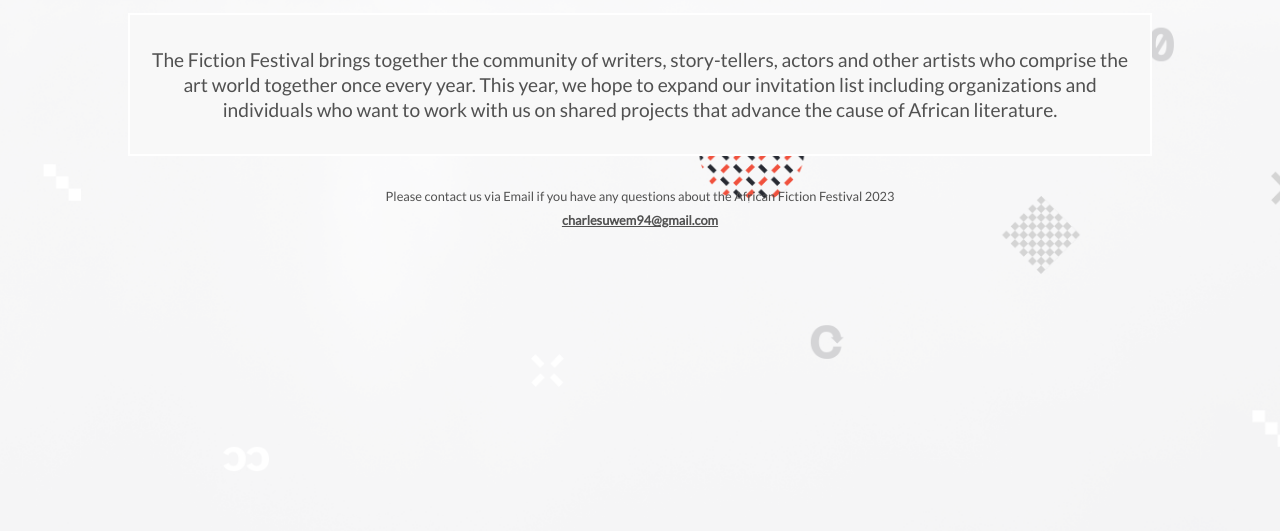
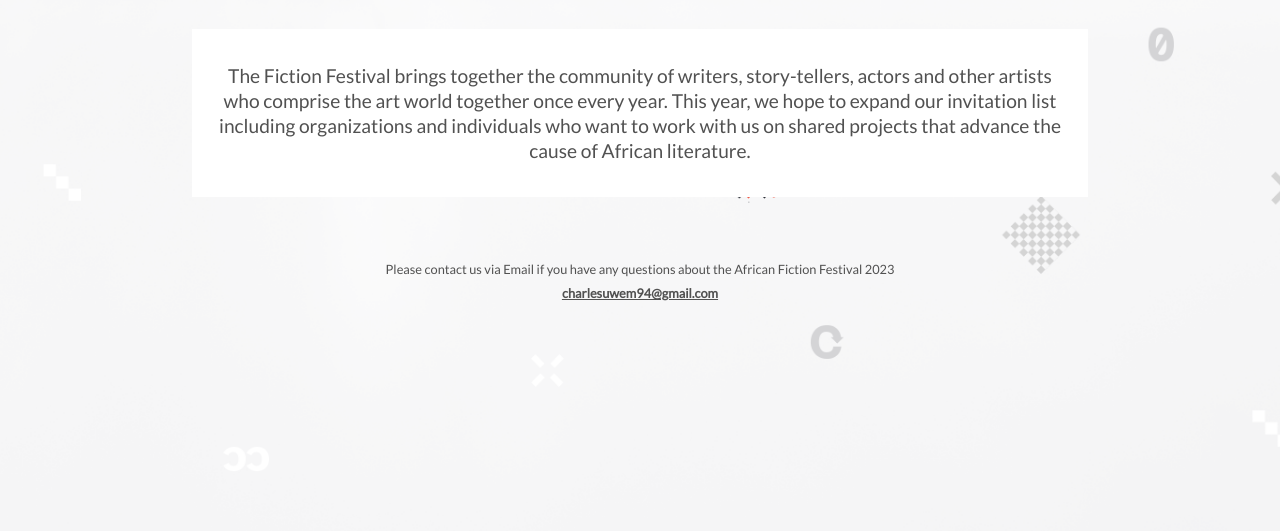
Before and after one commit to forLoop94/Conference_Page, a website with bundled scripts: page index2.html in a window 1280 px wide. Shown: the part 269-800 px from the top of the page. Built offline with nearby package versions, Linux system fonts and the light colour scheme.

Commit message:
Fix alignment errors in Headline section of home page

```diff
--- a/styles.css
+++ b/styles.css
@@ -55,7 +55,7 @@ header {
 }
 
 .headline-section {
-  padding: 7rem 1rem;
+  padding: 9rem 1rem;
 }
 
 .headline-section-about {
@@ -83,6 +83,7 @@ h1 {
 
 .main-paragraph {
   line-height: 25px;
+  margin: 2rem 0rem;
   padding: 1rem;
   background-color: #f8f8f8;
   color: black;
@@ -94,7 +95,8 @@ h1 {
 }
 
 .about-main-paragraph {
-  margin: 1rem 0 2rem 2rem;
+  margin: 2rem 0 4rem 0rem;
+  background-color: white;
 }
 
 #bold-text {
@@ -636,7 +638,7 @@ footer {
   }
 
   .about-main-paragraph {
-    width: 80%;
+    width: 70%;
     margin-left: 0;
   }
 
```
